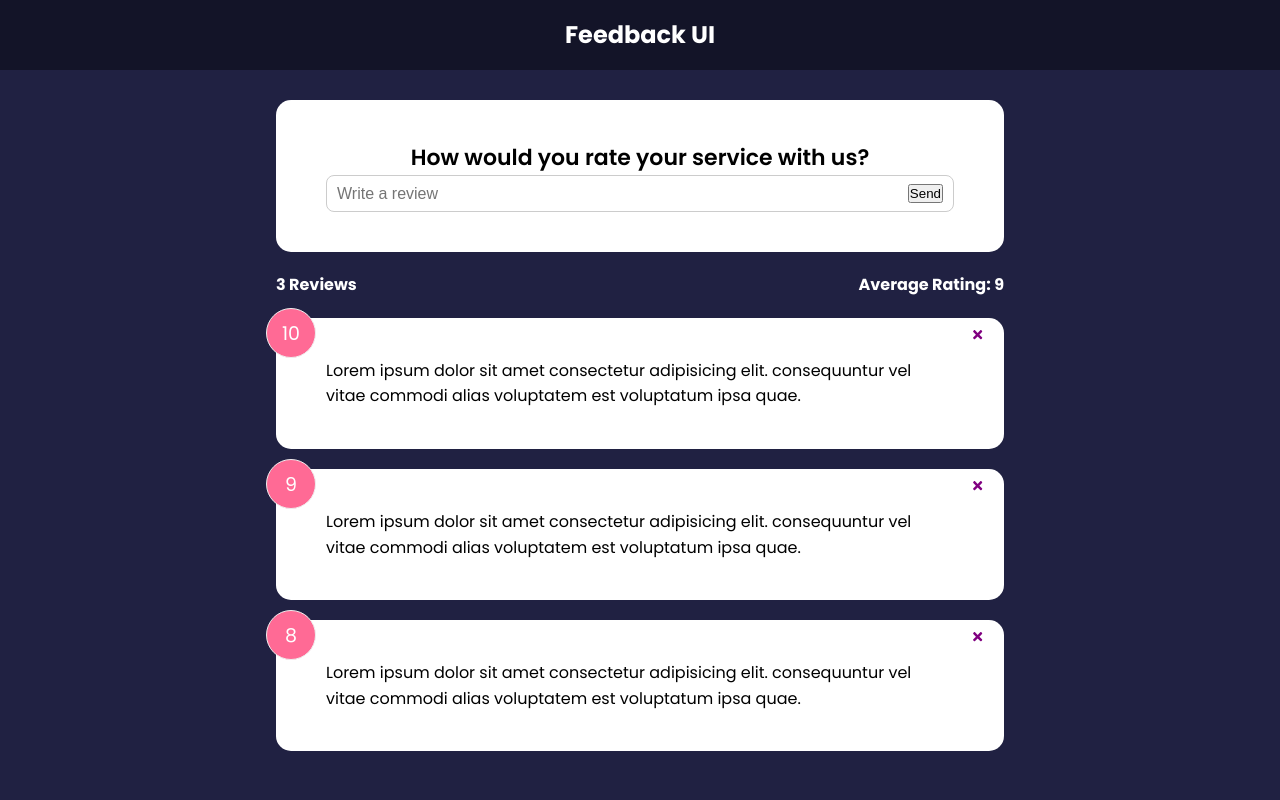
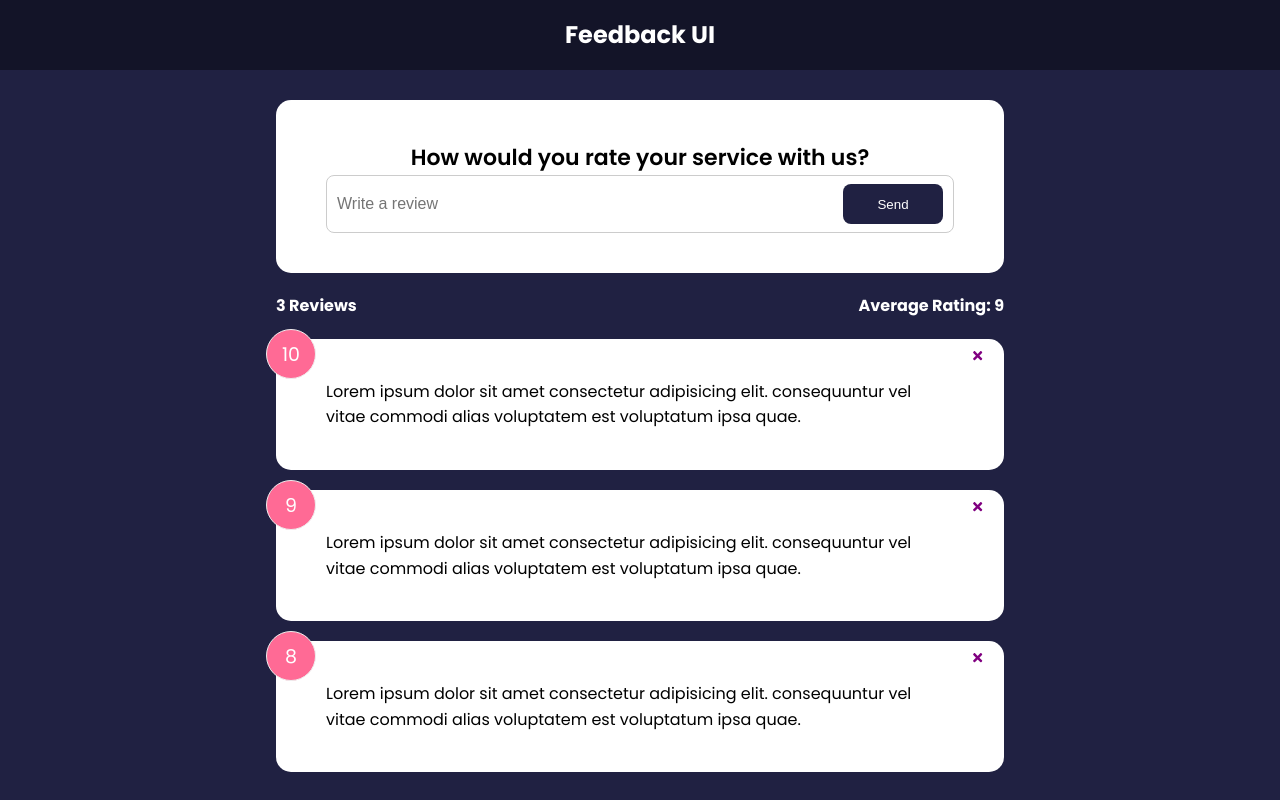
Before and after one commit to nycwy/Feedback-List-React, a React (Vite) app: page / in a window 1280 px wide. Built offline with nearby package versions, Linux system fonts and the light colour scheme.

Commit message:
Custom Button Component

```diff
--- a/package.json
+++ b/package.json
@@ -10,6 +10,7 @@
     "preview": "vite preview"
   },
   "dependencies": {
+    "prop-types": "^15.8.1",
     "react": "^19.1.1",
     "react-dom": "^19.1.1",
     "react-icons": "^5.5.0"
--- a/src/components/FeedbackForm.jsx
+++ b/src/components/FeedbackForm.jsx
@@ -1,5 +1,7 @@
 import { useState } from "react"
 import Card from "./shared/Card"
+import Button from "./shared/Button";
+
 function FeedbackForm() {
     const [text, setText] = useState();
 
@@ -13,7 +15,7 @@
                 <h2>How would you rate your service with us?</h2>
                 <div className="input-group">
                     <input onChange={handleTextChange} type="text" placeholder="Write a review" />
-                    <button type="submit">Send</button>
+                    <Button type="submit">Send</Button>
                 </div>
             </form>
         </Card>
--- /dev/null
+++ b/src/components/shared/Button.jsx
@@ -0,0 +1,18 @@
+import PropTypes from 'prop-types'
+
+function Button({ children, version = 'primary', type = 'button', isDisabled = false }) {
+    return (
+        <button type={type} disabled={isDisabled} className={`btn btn-${version}`}>
+            {children}
+        </button>
+    )
+}
+
+Button.propTypes = {
+    children: PropTypes.node.isRequired,
+    version: PropTypes.string,
+    type: PropTypes.string,
+    isDisabled: PropTypes.bool
+}
+
+export default Button
```
Also changed, not shown: 1 other file (tests, documents, lock files or other folders).
